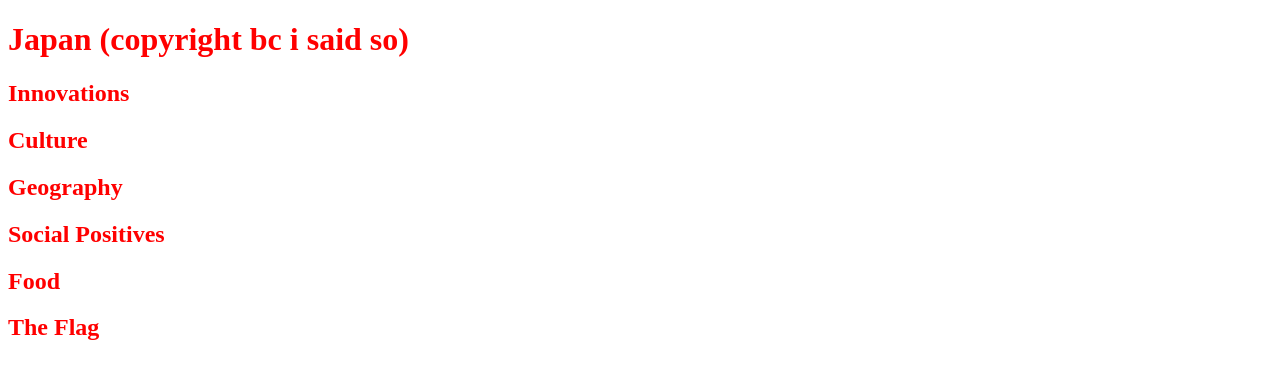
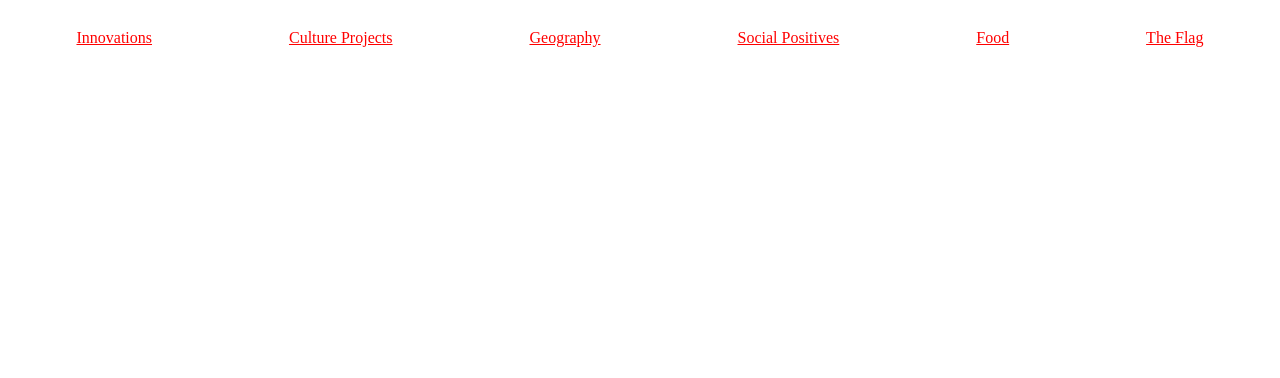
Before and after one commit to LuigiJ0eYT/LuigiJ0eYT.github.io, a plain HTML site: page japan country project/japan.html in a window 1280 px wide. Drawn offline with Linux system fonts and the light colour scheme.

Commit message:
Started actually adding stuff to this

```diff
--- a/japan country project/japan.html
+++ b/japan country project/japan.html
@@ -6,35 +6,20 @@
     <title>Japan</title>
     <link rel="stylesheet" href="styles.css">
 </head>
+    <header>
+        <div class="navcontainer" id="navid">
+            <a href="innovations.html" title="Home" class="navbutton"><span>Innovations</span></a>
+            <a href="culture.html"title="Serious Projects" class="navbutton"><span>Culture Projects</span></a>
+            <a href="geography.html"title="Other Projects" class="navbutton"><span>Geography</span></a>
+            <a href="social_positives.html"title="My Links" class="navbutton"><span>Social Positives</span></a>
+            <a href="food.html"title="Blog" class="navbutton"><span>Food</span></a>
+            <a href="flag.html"title="Contact" class="navbutton"><span>The Flag</span></a>
+        </div>
+    </header>
 
 <body>
-    <h1>Japan (copyright bc i said so)</h1>
 
-    <div>
-        <h2>Innovations</h2>
-    </div>
-
-    <div>
-        <h2>Culture</h2>
-    </div>
-
-    <div>
-        <h2>Geography</h2>
-    </div>
-
-    <div>
-        <h2>Social Positives</h2>
-    </div>
-
-    <div>
-        <h2>Food</h2>
-    </div>
-
-    <div>
-        <h2>The Flag</h2>
-    </div>
-
-
+</body>
 
 </body>
 </html>
--- a/japan country project/styles.css
+++ b/japan country project/styles.css
@@ -1,3 +1,14 @@
 * {
     color: red;
 }
+.navcontainer {
+    display: flex;
+    justify-content: space-around;
+    align-items: center;
+    height: 60px;
+}
+
+h1 {
+    text-decoration:underline;
+
+}
```
